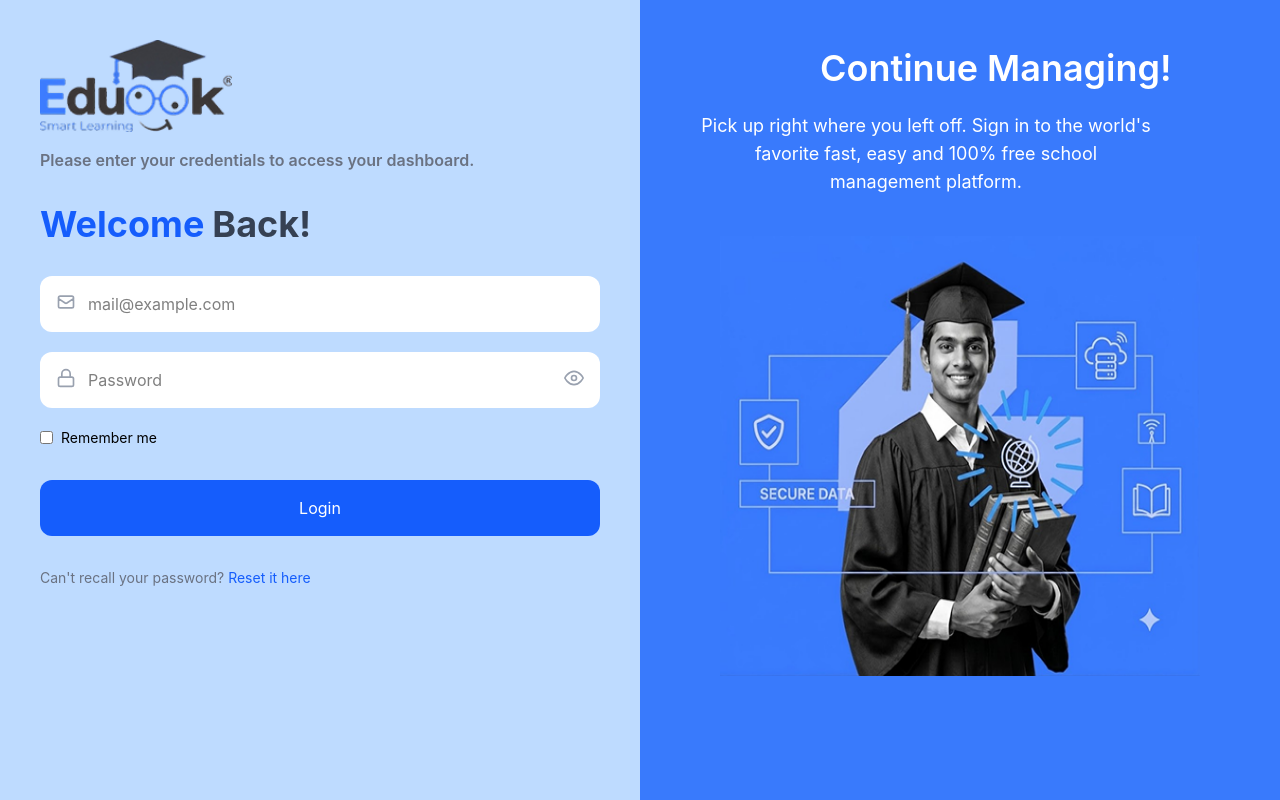
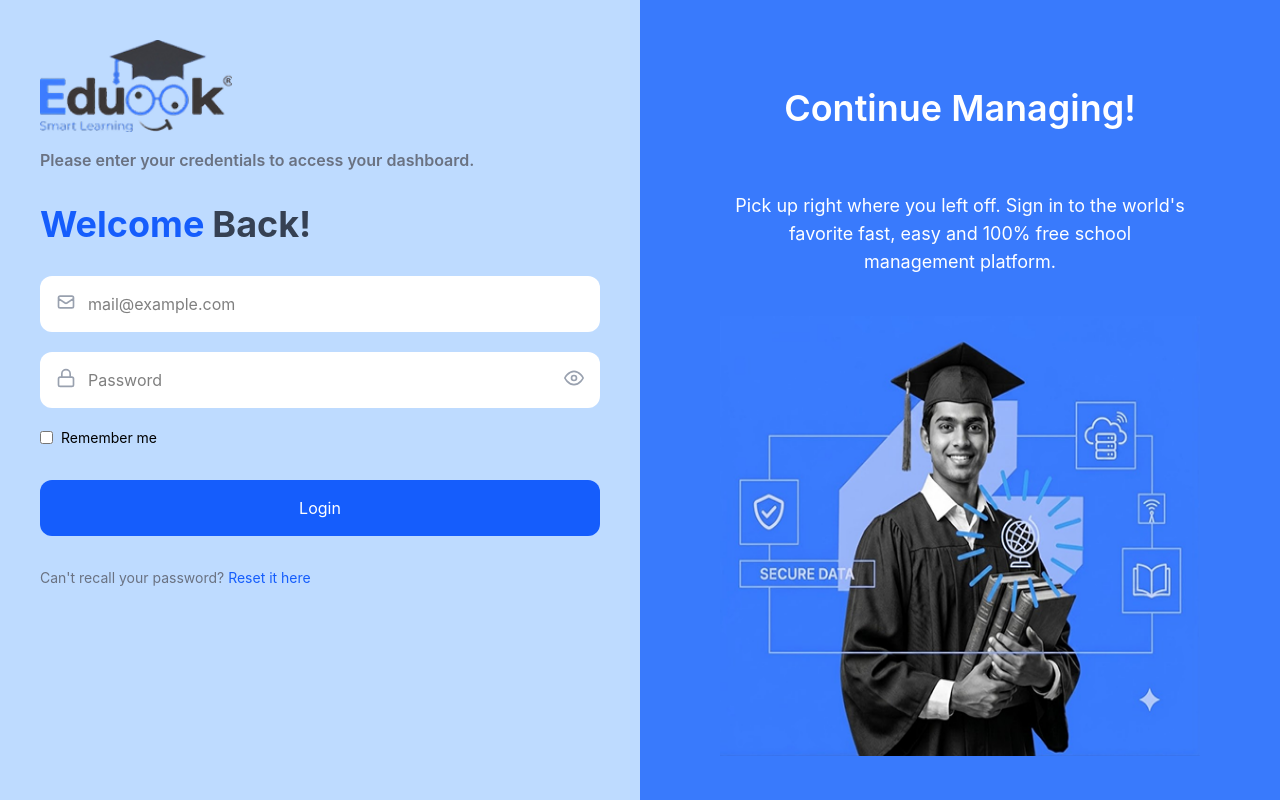
Before and after one commit to saniya-024/school-management-system, a React (Vite) app in the folder school-management-system/: page / in a window 1280 px wide. Built offline with nearby package versions, Linux system fonts and the light colour scheme.

Commit message:
manage heading

```diff
--- a/school-management-system/src/Components/Loginpage.jsx
+++ b/school-management-system/src/Components/Loginpage.jsx
@@ -70,11 +70,11 @@ const LoginPage = () => {
 
         <div className="bg-[#397AFC] h-screen w-full lg:w-1/2 flex flex-col text-white pt-12">
 
-          <h1 className="text-2xl md:text-3xl lg:text-4xl font-semibold lg:pl-45">
+          <h1 className="text-2xl sm:text-3xl lg:text-4xl font-semibold text-center px-4 py-6 sm:px-6 sm:py-8 lg:px-10 lg:py-10">
             Continue Managing!
           </h1>
 
-          <p className="text-center text-lg mt-6 leading-7 pr-20 font-lightest text-white-100 pl-3">
+          <p className="text-center text-sm md:text-base lg:text-lg mt-6 leading-7 font-lightest text-white-100 px-6 lg:px-20">
             Pick up right where you left off. Sign in to the world's<br></br>
         favorite fast, easy and 100% free school <br></br>management platform.
           </p>
```
